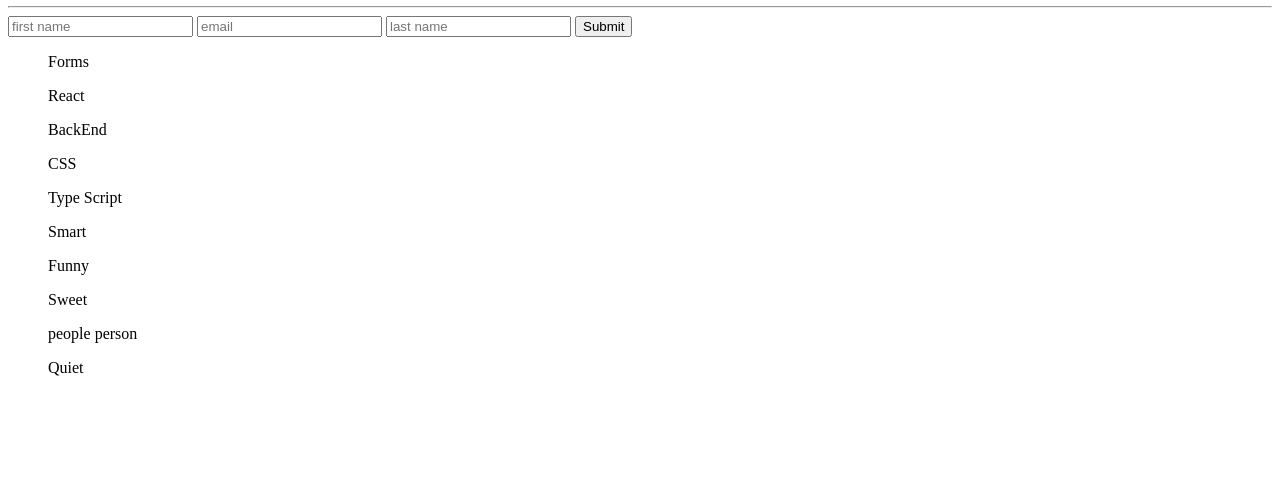
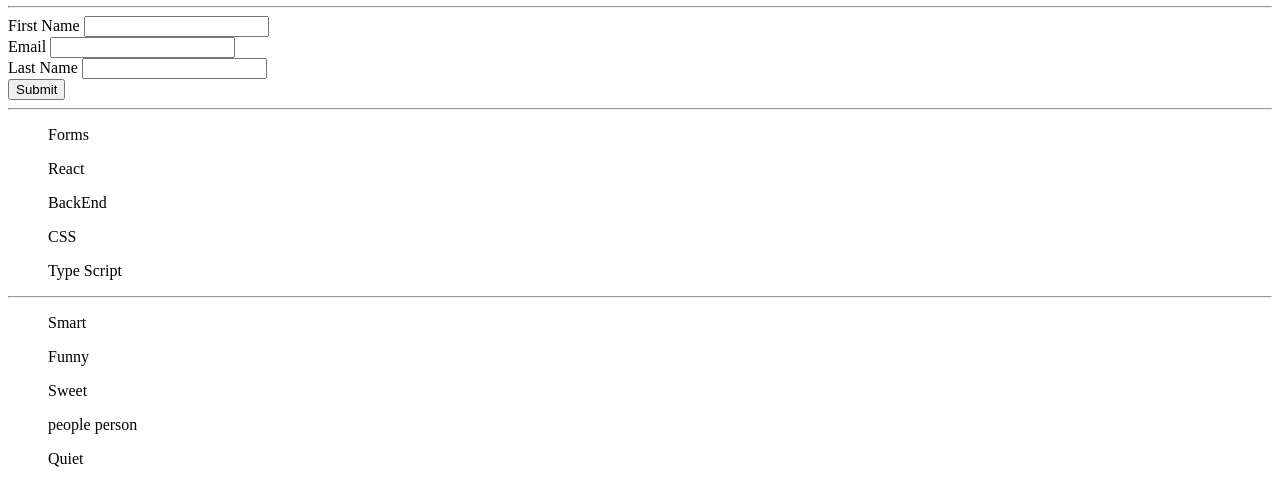
Before and after one commit to Alton25/HTML-DRILL, a plain HTML site: page index.html in a window 1280 px wide. Shown: the part 5243-5727 px from the top of the page. Before the commit the page ends 5636 px from the top, so only its background shows below. Drawn offline with Linux system fonts and the light colour scheme.

Commit message:
add labels, type, id to form

```diff
--- a/index.html
+++ b/index.html
@@ -3,7 +3,7 @@
 <div>
 
     <head>
-        <title>HTML DRILL LAB 1</title>
+        <title>HTML DRILL LAB </title>
     </head>
 
     <body>
@@ -136,15 +136,20 @@
         </header>
         <main>
             <form action="">
-                <input type="Text" placeholder="first name">
-                <input type="text" placeholder="email">
-                <input type="text" placeholder="last name">
+                <label for="fname">First Name</label>
+                <input type="text" id="fname" name="fname"><br>
+                <label for="Email">Email</label>
+                <input type="text" id="email" name="email"><br>
+                <label for="lname">Last Name</label>
+                <input type="text" id="lName" name="lName"><br>
                 <input type="button" value="Submit">
+                <hr>
                 <ol>Forms</ol>
                 <ol>React</ol>
                 <ol>BackEnd</ol>
                 <ol>CSS</ol>
                 <ol>Type Script</ol>
+                <hr>
                 <ul>Smart</ul>
                 <ul>Funny</ul>
                 <ul>Sweet</ul>
```
